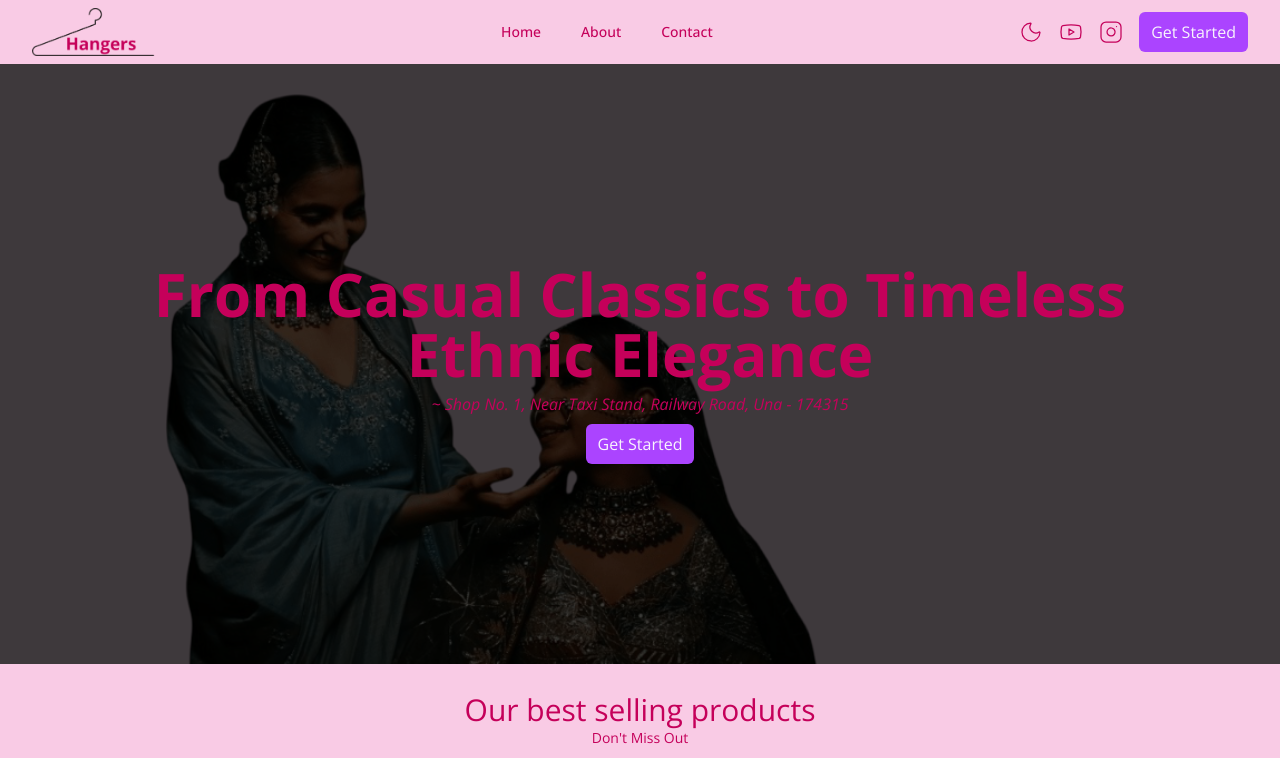
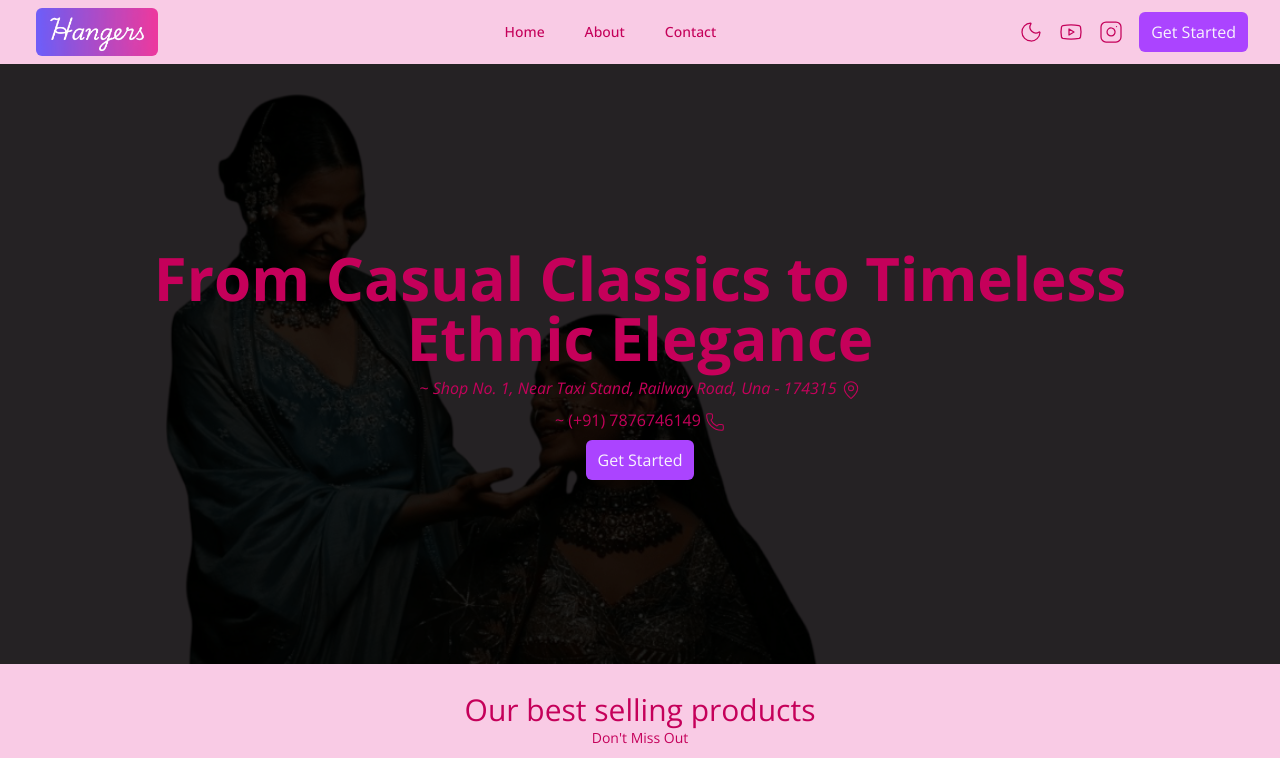
Before and after one commit to AakrshitThakur/hangers-frontend, a React (Vite) app: page / in a window 1280 px wide. Shown: the top 758 px of the page. Built offline with nearby package versions, Linux system fonts and the light colour scheme.

Commit message:
Landing page ui enhanced

```diff
--- a/index.html
+++ b/index.html
@@ -10,9 +10,9 @@
     />
 
     <meta charset="UTF-8" />
-    <link rel="icon" type="image/svg+xml" href="/vite.svg" />
+    <link rel="icon" type="image/svg+xml" class="aspect-square" href="/logos/hangers-icon.png" />
     <meta name="viewport" content="width=device-width, initial-scale=1.0" />
-    <title>Vite + React + TS</title>
+    <title>Hanger Readymade Collection</title>
   </head>
   <body>
     <div id="root"></div>
--- a/src/components/app/app.css
+++ b/src/components/app/app.css
@@ -39,7 +39,7 @@
   --color-base-200: oklch(23.26% 0.014 253.1);
   --color-base-300: oklch(21.15% 0.012 254.09);
   --color-base-content: oklch(97.807% 0.029 256.847);
-  --color-primary: oklch(58% 0.233 277.117);
+  --color-primary: oklch(57.954% 0.23307 277.1);
   --color-primary-content: oklch(96% 0.018 272.314);
   --color-secondary: oklch(65% 0.241 354.308);
   --color-secondary-content: oklch(94% 0.028 342.258);
--- a/src/components/large/hero/hero.tsx
+++ b/src/components/large/hero/hero.tsx
@@ -1,3 +1,5 @@
+import { Phone, MapPin } from "lucide-react";
+
 export default function Hero() {
   return (
     <section
@@ -5,13 +7,18 @@ export default function Hero() {
       className="relative color-base-200 h-[75vh] bg-[url(/images/hero-mobile.png)] bg-center md:bg-[url(/images/hero-desktop.png)] bg-contain bg-no-repeat max-w-7xl md:pr-16 lg:pr-18 xl:pr-20 md:pt-16 lg:pt-18 xl:pt-20"
     >
       {/* desktop-hero */}
-      <div className="hidden absolute inset-0 bg-[rgba(0,0,0,0.75)] md:flex md:flex-col md:justify-center md:items-center md:gap-2 text-center">
+      <div className="hidden absolute inset-0 bg-[rgba(0,0,0,0.85)] md:flex md:flex-col md:justify-center md:items-center md:gap-2 text-center">
         <h1 className="md:text-4xl lg:text-5xl xl:text-6xl font-bold">
           From Casual Classics to Timeless <br /> Ethnic Elegance
         </h1>
-        <address className="text-base">
-          ~ Shop No. 1, Near Taxi Stand, Railway Road, Una - 174315
+        <address className="inline text-base text-center">
+          ~ Shop No. 1, Near Taxi Stand, Railway Road, Una - 174315{" "}
+          <MapPin strokeWidth={1.25} className="inline h-auto w-5" />
         </address>
+        <a className="inline text-base text-center" href="tel:+917876746149">
+          ~ (+91) 7876746149{" "}
+          <Phone strokeWidth={1.25} className="inline h-auto w-5" />
+        </a>
         {/* Desktop CTA Buttons */}
         <div>
           <a href="">
@@ -26,9 +33,16 @@ export default function Hero() {
         <h1 className="text-3xl font-bold text-center">
           From Casual Classics to Timeless <br /> Ethnic Elegance
         </h1>
-        <address className="text-base text-center">
-          ~ Shop No. 1, Near Taxi Stand, Railway Road, Una - 174315
+        <address className="text-base not-italic text-center">
+          <span className="inline items-center gap-2">
+            ~ Shop No. 1, Near Taxi Stand, Railway Road, Una - 174315{" "}
+            <MapPin strokeWidth={1.25} className="inline h-auto w-5" />
+          </span>
         </address>
+        <a className="inline text-base text-center" href="tel:+917876746149">
+          ~ (+91) 7876746149{" "}
+          <Phone strokeWidth={1.25} className="inline h-auto w-5" />
+        </a>
         {/* Desktop CTA Buttons */}
         <div className="text-center">
           <button className="inline-flex items-center justify-center rounded-md color-secondary color-secondary-content px-3 py-2">
--- a/src/components/large/navbar/navbar.tsx
+++ b/src/components/large/navbar/navbar.tsx
@@ -20,9 +20,9 @@ export function Navbar() {
         <div className="flex h-16 items-center justify-between">
           {/* Logo */}
           <div className="flex-shrink-0">
-            <a href="/" className="flex items-center">
-              <span className="text-xl font-bold h-12 w-auto">
-                <img src="/logos/hangers-logo.png" className="w-full h-full" alt="" />
+            <a href="/" className="flex items-center p-1">
+              <span className="h-12 w-auto">
+                <img src="/logos/hangers-logo.png" className="w-full h-full rounded-md" alt="" />
               </span>
             </a>
           </div>
```
Also changed, not shown: public/logos/hangers-icon.png (added), public/logos/hangers-logo.png.
